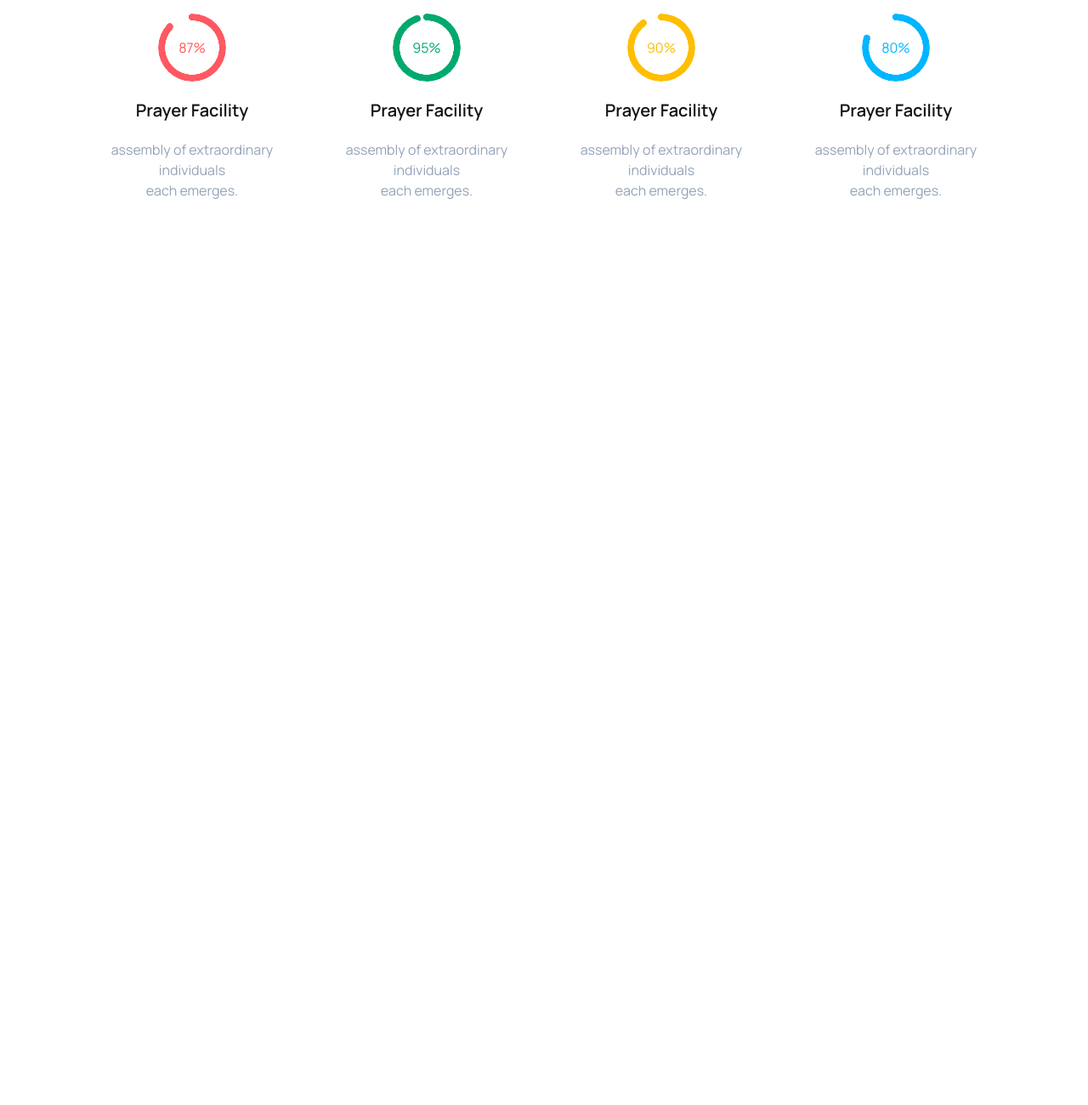
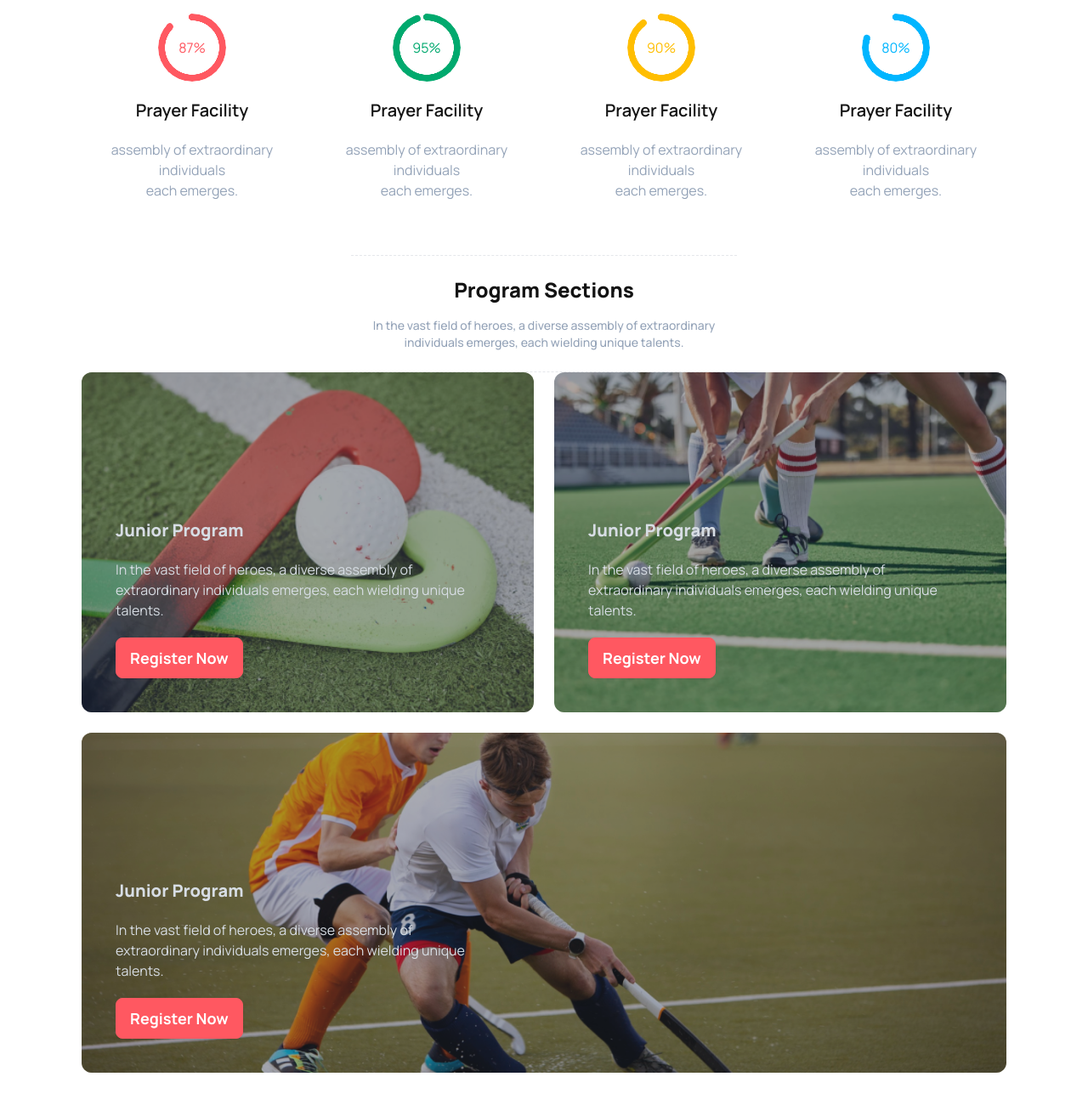
Before and after one commit to Mdshakilhossain141711/assignment-3, a plain HTML site: page index.html in a window 1280 px wide. Shown: the part 882-2182 px from the top of the page at 85% size. Before the commit the page ends 1182 px from the top, so only its background shows below. Drawn offline with nearby package versions, Linux system fonts and the light colour scheme.

Commit message:
program section complete

```diff
--- a/index.html
+++ b/index.html
@@ -134,7 +134,58 @@
             </div>
         </section>
 
+        <!-- program section start -->
+        <section class="manrope my-16">
+            <div class="py-6 px-1 border-y border-dashed md:w-5/12 mx-auto">
+                <h3 class="text-2xl text-center font-extrabold text-[#131313]">
+                    Program Sections
+                </h3>
+                <p class="text-slate-400 text-center font-medium text-sm mt-4">
+                    In the vast field of heroes, a diverse assembly of extraordinary individuals emerges, each wielding
+                    unique talents.
+                </p>
+            </div>
 
+            <div class="grid gap-6 md:grid-cols-2">
+                <div class="md:relative hero md:h-[400px] rounded-xl" style="background-image: url(./Images/2.png);">
+                    <div class="hero-overlay rounded-xl bg-opacity-40"></div>
+                    <div class="hero-content text-neutral-content">
+                        <div class="max-w-md md:absolute bottom-10 left-10">
+                            <h3 class="mb-5 text-xl font-extrabold">Junior Program</h3>
+                            <p class="mb-5">In the vast field of heroes, a diverse assembly of extraordinary individuals
+                                emerges, each wielding
+                                unique talents.</p>
+                            <button class="btn btn-error text-lg font-bold text-white">Register Now</button>
+                        </div>
+                    </div>
+                </div>
+                <div class="md:relative hero md:h-[400px] rounded-xl" style="background-image: url(./Images/3.png);">
+                    <div class="hero-overlay rounded-xl bg-opacity-40"></div>
+                    <div class="hero-content text-neutral-content">
+                        <div class="max-w-md md:absolute bottom-10 left-10">
+                            <h3 class="mb-5 text-xl font-extrabold">Junior Program</h3>
+                            <p class="mb-5">In the vast field of heroes, a diverse assembly of extraordinary individuals
+                                emerges, each wielding
+                                unique talents.</p>
+                            <button class="btn btn-error text-lg font-bold text-white">Register Now</button>
+                        </div>
+                    </div>
+                </div>
+                <div class="md:relative hero md:h-[400px] rounded-xl md:col-span-2"
+                    style="background-image: url(./Images/4.png);">
+                    <div class="hero-overlay rounded-xl bg-opacity-40"></div>
+                    <div class="hero-content text-neutral-content">
+                        <div class="max-w-md md:absolute bottom-10 left-10">
+                            <h3 class="mb-5 text-xl font-extrabold">Junior Program</h3>
+                            <p class="mb-5">In the vast field of heroes, a diverse assembly of extraordinary individuals
+                                emerges, each wielding
+                                unique talents.</p>
+                            <button class="btn btn-error text-lg font-bold text-white">Register Now</button>
+                        </div>
+                    </div>
+                </div>
+            </div>
+        </section>
     </main>
 </body>
 
```
